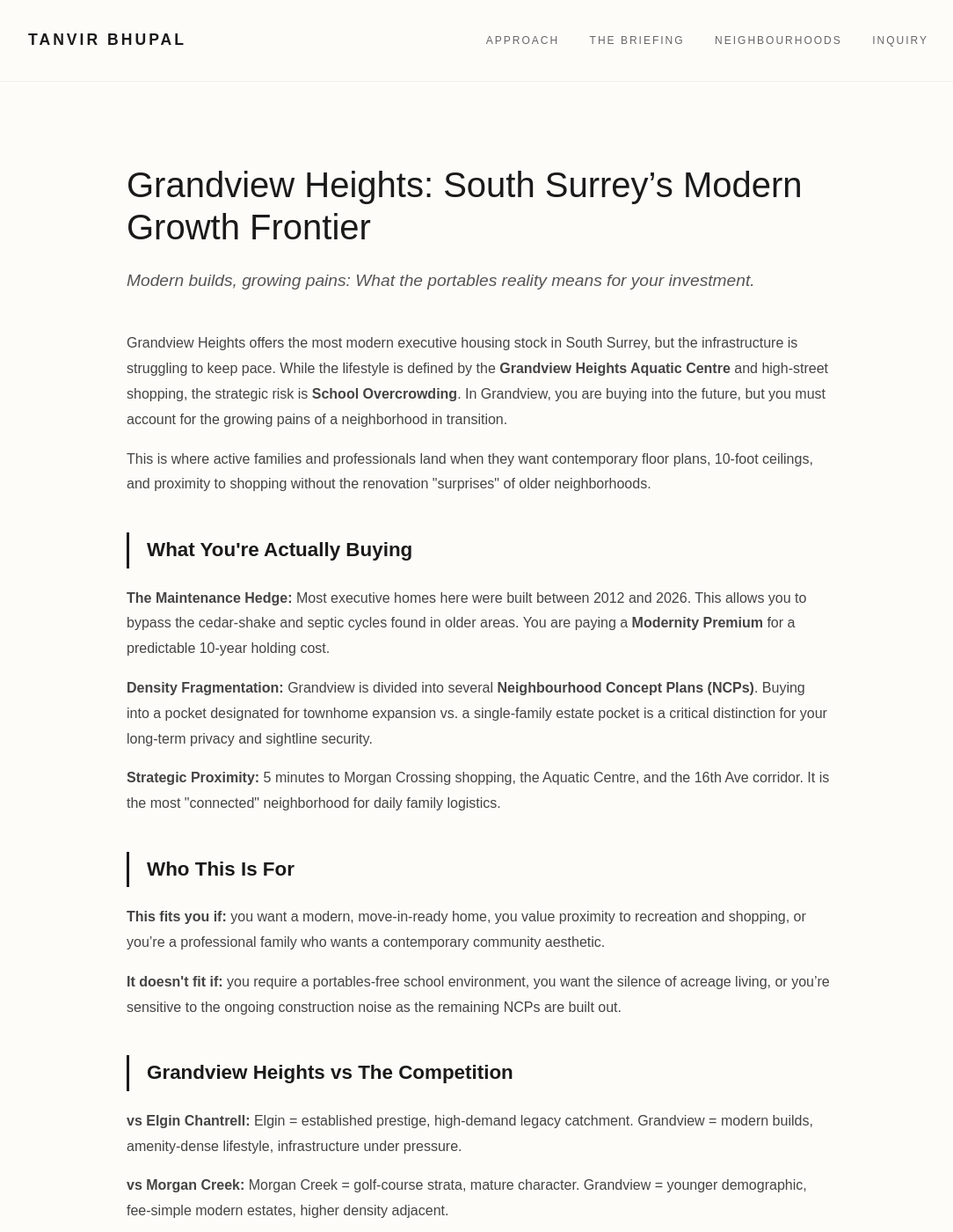
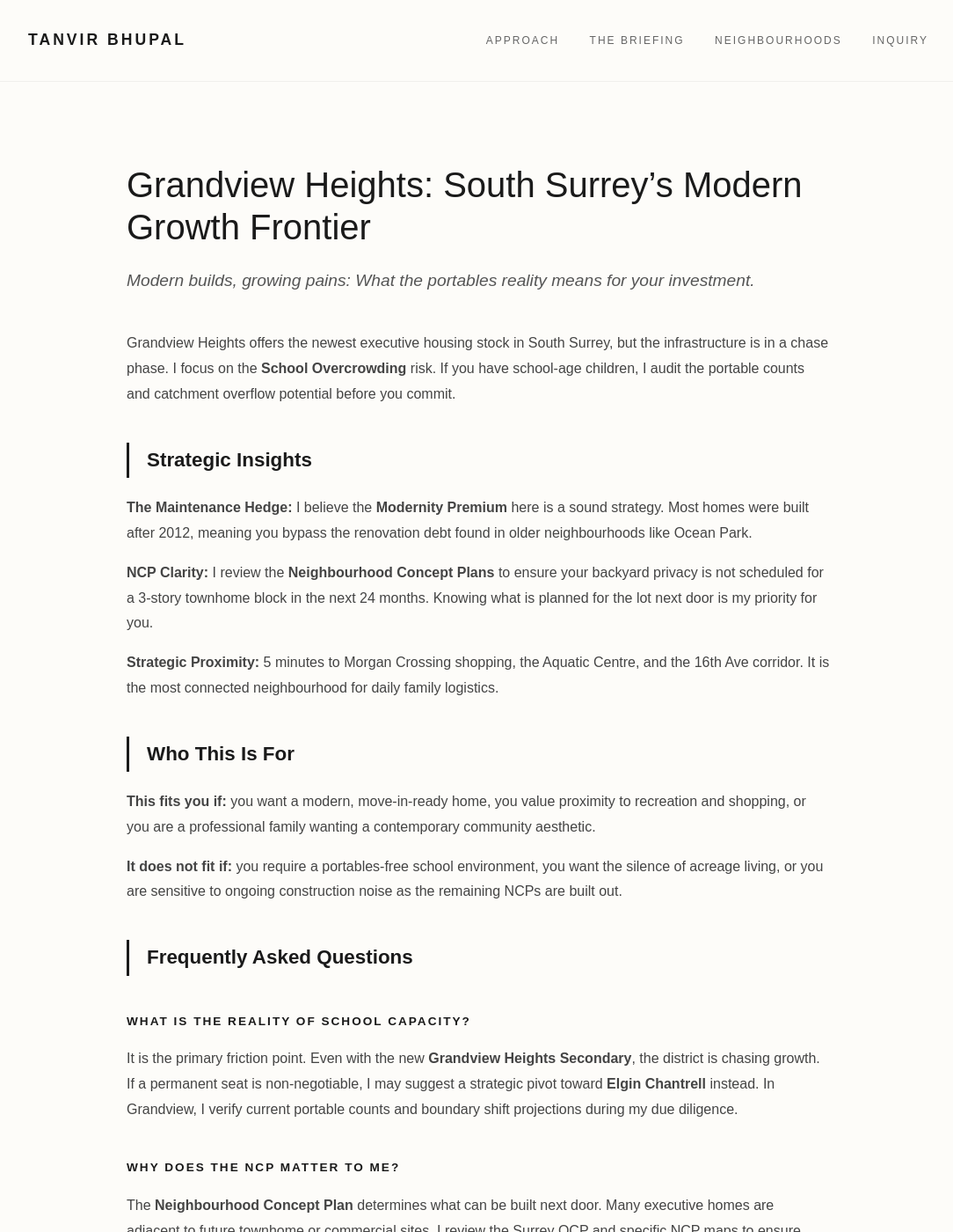
Before and after one commit to gvancouverhomes/tanvirbhupal-site, a Jekyll site: the page built from neighbourhoods/grandview-heights.md, in a window 1280 px wide and 1400 px high. Shown: the whole window at 88% size, without its empty margins (96-1180 px from the left). Built offline with Jekyll 4.4.1, drawn with Linux system fonts in a browser that asks for light colours; some of the changed text lies outside the part shown.

Commit message:
fix(grandview-heights): move schema to front matter, remove em dashes, and update to first-person voice

```diff
--- a/neighbourhoods/grandview-heights.md
+++ b/neighbourhoods/grandview-heights.md
@@ -1,8 +1,39 @@
 ---
 layout: default
-title: Grandview Heights Real Estate Strategy | The Growth Frontier
-description: Strategic analysis of Grandview Heights’ modern executive infrastructure, school capacity risks, and the long-term impact of Surrey's NCP density shifts.
+title: "Grandview Heights Real Estate Strategy | The Growth Frontier"
+description: "Strategic analysis of Grandview Heights modern executive infrastructure, school capacity risks, and density shifts."
 permalink: /neighbourhoods/grandview-heights/
+faq_schema: |
+  {
+    "@context": "https://schema.org",
+    "@type": "FAQPage",
+    "mainEntity": [
+      {
+        "@type": "Question",
+        "name": "How bad is the school overcrowding in Grandview Heights?",
+        "acceptedAnswer": {
+          "@type": "Answer",
+          "text": "The district is currently facing significant capacity pressure. While new schools like Ta'talu are opening, many students are in portables. I verify current enrolment projections and boundary shift risks for every address I represent."
+        }
+      },
+      {
+        "@type": "Question",
+        "name": "What are the different NCP areas in Grandview?",
+        "acceptedAnswer": {
+          "@type": "Answer",
+          "text": "Grandview is composed of multiple Neighbourhood Concept Plans, ranging from high-density townhome areas to Grandview Acres which preserves larger estate-style lots. I identify which plan a property falls under to predict future density and property value trends."
+        }
+      },
+      {
+        "@type": "Question",
+        "name": "Is Grandview Heights a good long-term investment?",
+        "acceptedAnswer": {
+          "@type": "Answer",
+          "text": "Yes. From my perspective, property values are bolstered by the neighborhood's position as the modern hub of South Surrey. As long as the retail and recreation infrastructure continues to expand, I expect Grandview to remain the primary choice for move-up families in the region."
+        }
+      }
+    ]
+  }
 ---
 
 <style>
@@ -21,7 +52,6 @@ permalink: /neighbourhoods/grandview-heights/
   .audit-text { font-size: 0.95rem; color: #444; margin-bottom: 1.5rem; max-width: 650px; line-height: 1.6; }
   .audit-btn { display: inline-block; padding: 14px 28px; background: var(--dark); color: #fff !important; text-decoration: none; font-size: 0.8rem; font-weight: bold; letter-spacing: 1px; transition: background 0.2s ease; border: 1px solid var(--dark); white-space: nowrap; }
 
-  /* Navigation Grid Styles */
   .nav-section { padding: 80px 20px; border-top: 1px solid var(--border); background: var(--bg-alt); margin-top: 80px; }
   .nav-section-title { font-size: 0.75rem; text-transform: uppercase; letter-spacing: 3px; color: var(--meta); margin-bottom: 40px; text-align: center; }
   .nav-grid { display: grid; grid-template-columns: repeat(auto-fit, minmax(200px, 1fr)); gap: 20px; max-width: 1100px; margin: 0 auto; }
@@ -46,69 +76,24 @@ permalink: /neighbourhoods/grandview-heights/
   </header>
 
   <section>
-    <p>Grandview Heights offers the most modern executive housing stock in South Surrey, but the infrastructure is struggling to keep pace. While the lifestyle is defined by the <strong>Grandview Heights Aquatic Centre</strong> and high-street shopping, the strategic risk is <strong>School Overcrowding</strong>. In Grandview, you are buying into the future, but you must account for the growing pains of a neighborhood in transition.</p>
+    <p>Grandview Heights offers the newest executive housing stock in South Surrey, but the infrastructure is in a chase phase. I focus on the <strong>School Overcrowding</strong> risk. If you have school-age children, I audit the portable counts and catchment overflow potential before you commit.</p>
 
-    <p>This is where active families and professionals land when they want contemporary floor plans, 10-foot ceilings, and proximity to shopping without the renovation "surprises" of older neighborhoods.</p>
-
-    <h2 class="section-title">What You're Actually Buying</h2>
-    <p><strong>The Maintenance Hedge:</strong> Most executive homes here were built between 2012 and 2026. This allows you to bypass the cedar-shake and septic cycles found in older areas. You are paying a <strong>Modernity Premium</strong> for a predictable 10-year holding cost.</p>
-    <p><strong>Density Fragmentation:</strong> Grandview is divided into several <strong>Neighbourhood Concept Plans (NCPs)</strong>. Buying into a pocket designated for townhome expansion vs. a single-family estate pocket is a critical distinction for your long-term privacy and sightline security.</p>
-    <p><strong>Strategic Proximity:</strong> 5 minutes to Morgan Crossing shopping, the Aquatic Centre, and the 16th Ave corridor. It is the most "connected" neighborhood for daily family logistics.</p>
+    <h2 class="section-title">Strategic Insights</h2>
+    <p><strong>The Maintenance Hedge:</strong> I believe the <strong>Modernity Premium</strong> here is a sound strategy. Most homes were built after 2012, meaning you bypass the renovation debt found in older neighbourhoods like Ocean Park.</p>
+    <p><strong>NCP Clarity:</strong> I review the <strong>Neighbourhood Concept Plans</strong> to ensure your backyard privacy is not scheduled for a 3-story townhome block in the next 24 months. Knowing what is planned for the lot next door is my priority for you.</p>
+    <p><strong>Strategic Proximity:</strong> 5 minutes to Morgan Crossing shopping, the Aquatic Centre, and the 16th Ave corridor. It is the most connected neighbourhood for daily family logistics.</p>
 
     <h2 class="section-title">Who This Is For</h2>
-    <p><strong>This fits you if:</strong> you want a modern, move-in-ready home, you value proximity to recreation and shopping, or you’re a professional family who wants a contemporary community aesthetic.</p>
+    <p><strong>This fits you if:</strong> you want a modern, move-in-ready home, you value proximity to recreation and shopping, or you are a professional family wanting a contemporary community aesthetic.</p>
 
-    <p><strong>It doesn't fit if:</strong> you require a portables-free school environment, you want the silence of acreage living, or you’re sensitive to the ongoing construction noise as the remaining NCPs are built out.</p>
-
-    <h2 class="section-title">Grandview Heights vs The Competition</h2>
-    <p><strong>vs Elgin Chantrell:</strong> Elgin = established prestige, high-demand legacy catchment. Grandview = modern builds, amenity-dense lifestyle, infrastructure under pressure.</p>
-    <p><strong>vs Morgan Creek:</strong> Morgan Creek = golf-course strata, mature character. Grandview = younger demographic, fee-simple modern estates, higher density adjacent.</p>
-    <p><strong>vs Ocean Park:</strong> Ocean Park = coastal village culture. Grandview = modern suburban convenience and executive retail hubs.</p>
-
-    <script type="application/ld+json">
-    {
-      "@context": "https://schema.org",
-      "@type": "FAQPage",
-      "mainEntity": [
-        {
-          "@type": "Question",
-          "name": "How bad is the school overcrowding in Grandview Heights?",
-          "acceptedAnswer": {
-            "@type": "Answer",
-            "text": "Grandview Heights Secondary and local elementaries are currently facing significant capacity pressure due to rapid development. While new schools are planned, many students are currently housed in portables. I verify the specific catchment and potential overflow status for every address before subjects are removed."
-          }
-        },
-        {
-          "@type": "Question",
-          "name": "What are the different NCP areas in Grandview?",
-          "acceptedAnswer": {
-            "@type": "Answer",
-            "text": "Grandview is composed of multiple Neighbourhood Concept Plans (NCPs), ranging from high-density townhome areas to 'Grandview Acres' which preserves larger estate-style lots. Understanding which NCP a property falls under is vital for predicting future density and property value trends."
-          }
-        },
-        {
-          "@type": "Question",
-          "name": "Is Grandview Heights a good long-term investment?",
-          "acceptedAnswer": {
-            "@type": "Answer",
-            "text": "Yes. From my perspective, property values are bolstered by the neighborhood's position as the modern hub of South Surrey. As long as the retail and recreation infrastructure continues to expand, I expect Grandview to remain the primary choice for move-up families in the region."
-          }
-        }
-      ]
-    }
-    </script>
+    <p><strong>It does not fit if:</strong> you require a portables-free school environment, you want the silence of acreage living, or you are sensitive to ongoing construction noise as the remaining NCPs are built out.</p>
 
     <h2 class="section-title">Frequently Asked Questions</h2>
-
-    <h3 class="metric-label">What is the reality of the school capacity?</h3>
-    <p>It is the primary friction point. Even with the new <strong>Grandview Heights Secondary</strong>, the district is chasing growth. If a specific school environment is your non-negotiable, I often suggest looking at <strong>Elgin Chantrell</strong> as a more stable alternative. In Grandview, I verify current portable counts and boundary shift projections during my due diligence.</p>
+    <h3 class="metric-label">What is the reality of school capacity?</h3>
+    <p>It is the primary friction point. Even with the new <strong>Grandview Heights Secondary</strong>, the district is chasing growth. If a permanent seat is non-negotiable, I may suggest a strategic pivot toward <strong>Elgin Chantrell</strong> instead. In Grandview, I verify current portable counts and boundary shift projections during my due diligence.</p>
 
     <h3 class="metric-label">Why does the NCP matter to me?</h3>
-    <p>The <strong>Neighbourhood Concept Plan (NCP)</strong> determines what can be built next door. Many executive homes are adjacent to future townhome or commercial sites. I review the Surrey OCP and specific NCP maps to ensure your backyard privacy isn't scheduled for a 3-story townhome block in 24 months.</p>
-
-    <h3 class="metric-label">Is the "Modernity Premium" a sound strategy?</h3>
-    <p>I believe so. In the 2026 market, buyers are increasingly wary of "renovation debt" on older homes. A <strong>2018-built home</strong> in Grandview holds a defensive advantage because the major mechanical systems still have 15+ years of life, making it a lower-friction asset for the next buyer.</p>
-
+    <p>The <strong>Neighbourhood Concept Plan</strong> determines what can be built next door. Many executive homes are adjacent to future townhome or commercial sites. I review the Surrey OCP and specific NCP maps to ensure your backyard privacy is not scheduled for a townhome block in the near future.</p>
   </section>
 
   <section class="audit-card" aria-labelledby="audit-heading">
@@ -118,7 +103,7 @@ permalink: /neighbourhoods/grandview-heights/
     </div>
     <div class="audit-body">
       <p class="audit-text">
-        Grandview Heights’ modern estates and retail-adjacent lifestyle are for families who want new builds and contemporary amenities. If you're thinking about buying, selling, or need an audit of a specific NCP's future density, let's talk.
+        Grandview Heights modern estates and retail-adjacent lifestyle are for families who want new builds and contemporary amenities. If you are thinking about buying, selling, or need an audit of a specific NCP future density, let us talk.
       </p>
       <p class="audit-text" style="font-size: 0.85rem; color: var(--mid);">
         No pitch. Just straight answers. tanvir@tanvirbhupal.com | 604-897-7826
@@ -126,31 +111,3 @@ permalink: /neighbourhoods/grandview-heights/
     </div>
   </section>
 </article>
-
-<aside class="nav-section">
-  <div style="max-width: 1100px; margin: 0 auto;">
-    <h2 class="nav-section-title">Compare Strategic Locations</h2>
-    <nav class="nav-grid" aria-label="Neighborhood navigation">
-      <a href="/neighbourhoods/elgin-chantrell/" class="nav-card">
-        <span class="nav-tag">Prestige with Velocity</span>
-        <span class="nav-name">Elgin Chantrell &rarr;</span>
-      </a>
-      <a href="/neighbourhoods/morgan-creek/" class="nav-card">
-        <span class="nav-tag">Golf Course Luxury</span>
-        <span class="nav-name">Morgan Creek &rarr;</span>
-      </a>
-      <a href="/neighbourhoods/ocean-park/" class="nav-card">
-        <span class="nav-tag">Coastal Village Monopoly</span>
-        <span class="nav-name">Ocean Park &rarr;</span>
-      </a>
-      <a href="/neighbourhoods/panorama-ridge/" class="nav-card">
-        <span class="nav-tag">The Legacy Hold</span>
-        <span class="nav-name">Panorama Ridge &rarr;</span>
-      </a>
-      <a href="/neighbourhoods/fraser-heights/" class="nav-card">
-        <span class="nav-tag">The Elevated Gateway</span>
-        <span class="nav-name">Fraser Heights &rarr;</span>
-      </a>
-    </nav>
-  </div>
-</aside>
```
